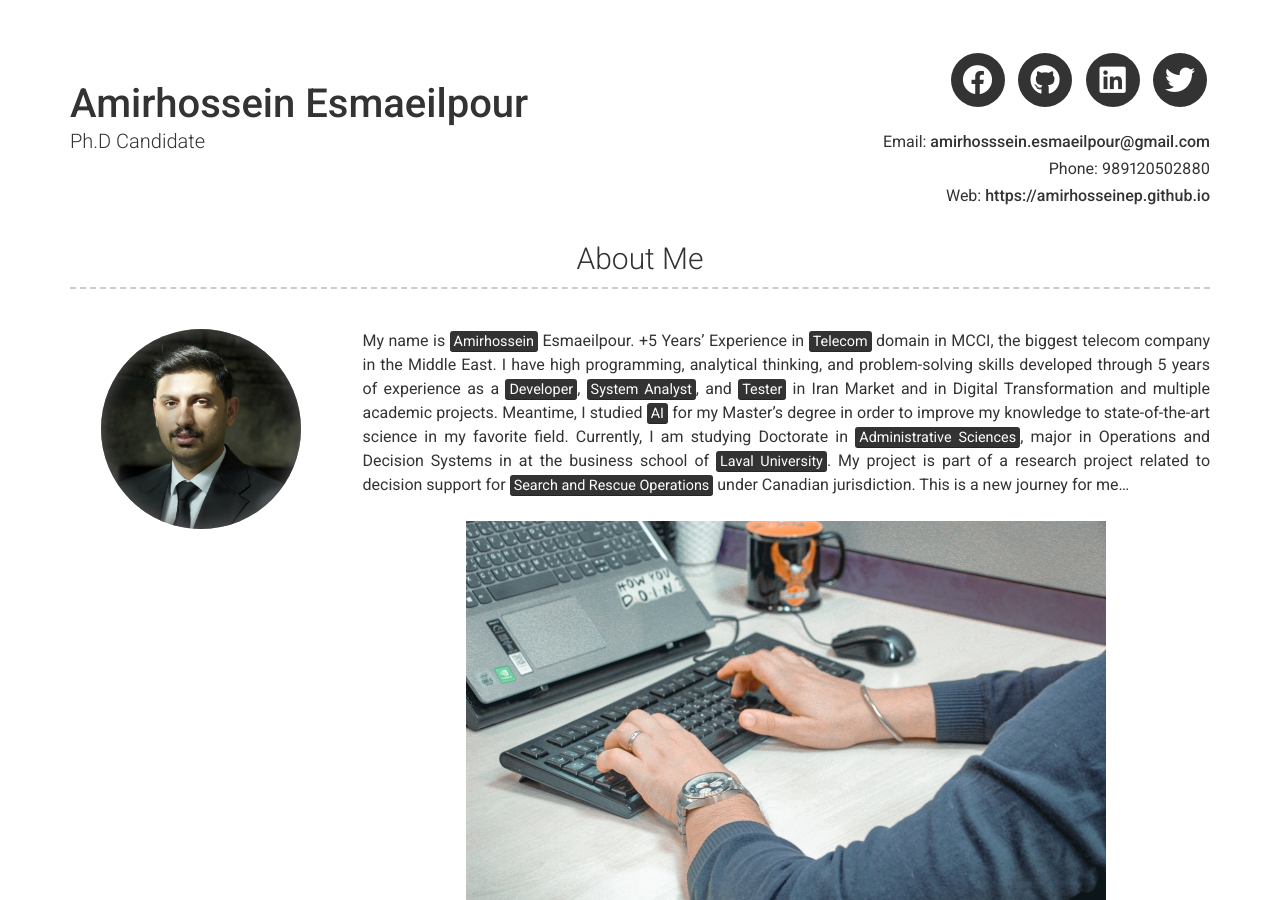
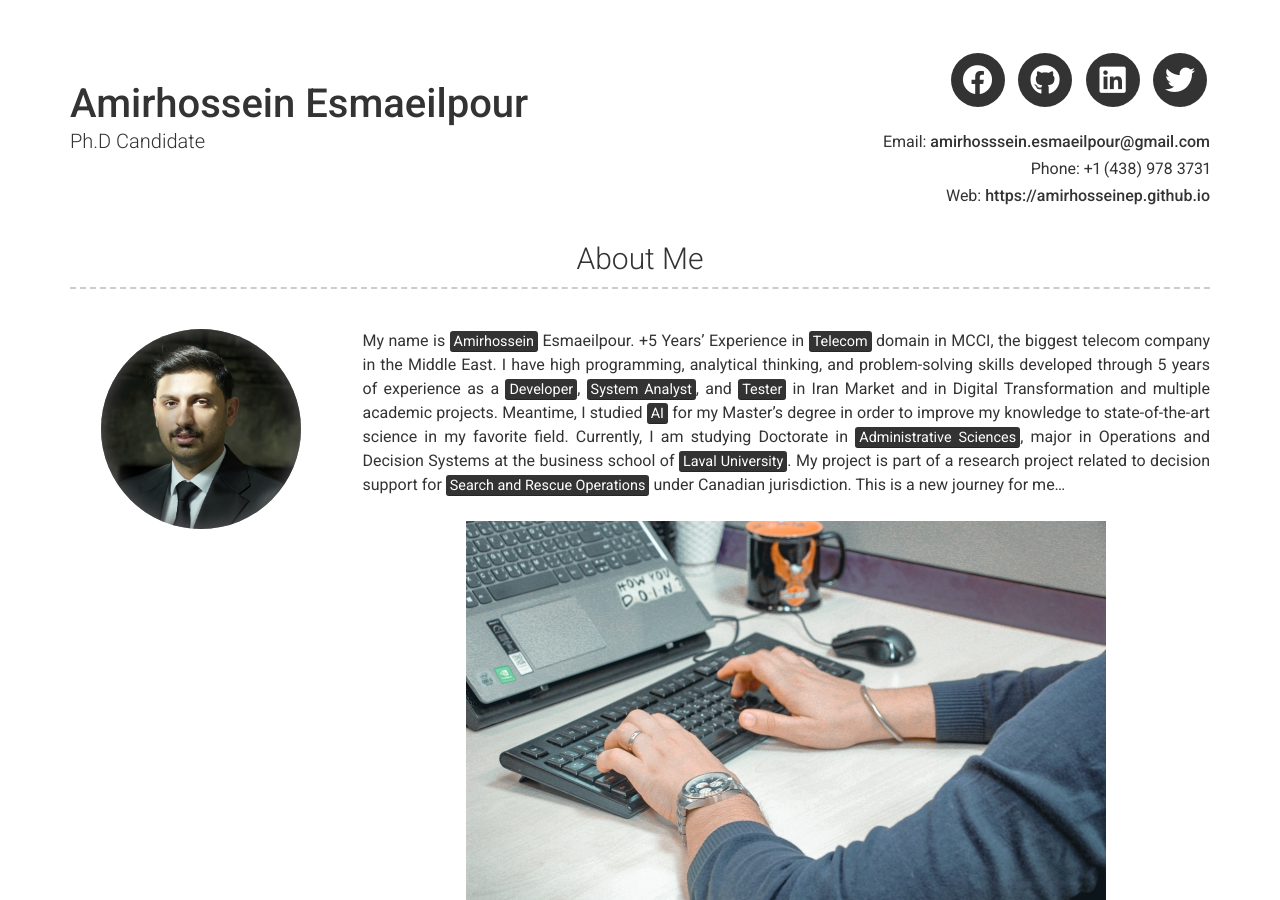
Before and after one commit to amirhosseinep/amirhosseinep.github.io, a Jekyll site: the page built from index.md, in a window 1280 px wide and 900 px high. Built offline with Jekyll 4.4.1, drawn with Linux system fonts in a browser that asks for light colours; nearby versions of some CDN libraries.

Commit message:
update number1

```diff
--- a/_config.yml
+++ b/_config.yml
@@ -10,7 +10,7 @@ name: Amirhossein Esmaeilpour
 title: Ph.D Candidate
 email: amirhosssein.esmaeilpour@gmail.com
 # email_title: Email (Email title override)
-phone: +989120502880
+phone: +1 (438) 978 3731
 # phone_title: Phone (Phone title override)
 website: https://amirhosseinep.github.io
 # website_title: Web (Website title override)
@@ -38,7 +38,7 @@ linkedin_username: amirhosseinep
 # about_title: About Me (Use this to override about section title)
 about_profile_image: /images/Amirhossein_Esmaeilpour.JPG
 about_content: | # this will include new lines to allow paragraphs
-  My name is <mark>Amirhossein</mark> Esmaeilpour. +5 Years’ Experience in <mark>Telecom</mark> domain in MCCI, the biggest telecom company in the Middle East. I have high programming, analytical thinking, and problem-solving skills developed through 5 years of experience as a <mark>Developer</mark>, <mark>System Analyst</mark>, and <mark>Tester</mark> in Iran Market and in Digital Transformation and multiple academic projects. Meantime, I studied <mark>AI</mark> for my Master’s degree in order to improve my knowledge to state-of-the-art science in my favorite field. Currently, I am studying Doctorate in <mark>Administrative Sciences</mark>, major in Operations and Decision Systems in at the business school of <mark>Laval University</mark>. My project is part of a research project related to decision support for <mark>Search and Rescue Operations</mark> under Canadian jurisdiction. This is a new journey for me...
+  My name is <mark>Amirhossein</mark> Esmaeilpour. +5 Years’ Experience in <mark>Telecom</mark> domain in MCCI, the biggest telecom company in the Middle East. I have high programming, analytical thinking, and problem-solving skills developed through 5 years of experience as a <mark>Developer</mark>, <mark>System Analyst</mark>, and <mark>Tester</mark> in Iran Market and in Digital Transformation and multiple academic projects. Meantime, I studied <mark>AI</mark> for my Master’s degree in order to improve my knowledge to state-of-the-art science in my favorite field. Currently, I am studying Doctorate in <mark>Administrative Sciences</mark>, major in Operations and Decision Systems at the business school of <mark>Laval University</mark>. My project is part of a research project related to decision support for <mark>Search and Rescue Operations</mark> under Canadian jurisdiction. This is a new journey for me...
   <br/>
   <br/>
   <img src="/images/Photo2.JPG"
```
